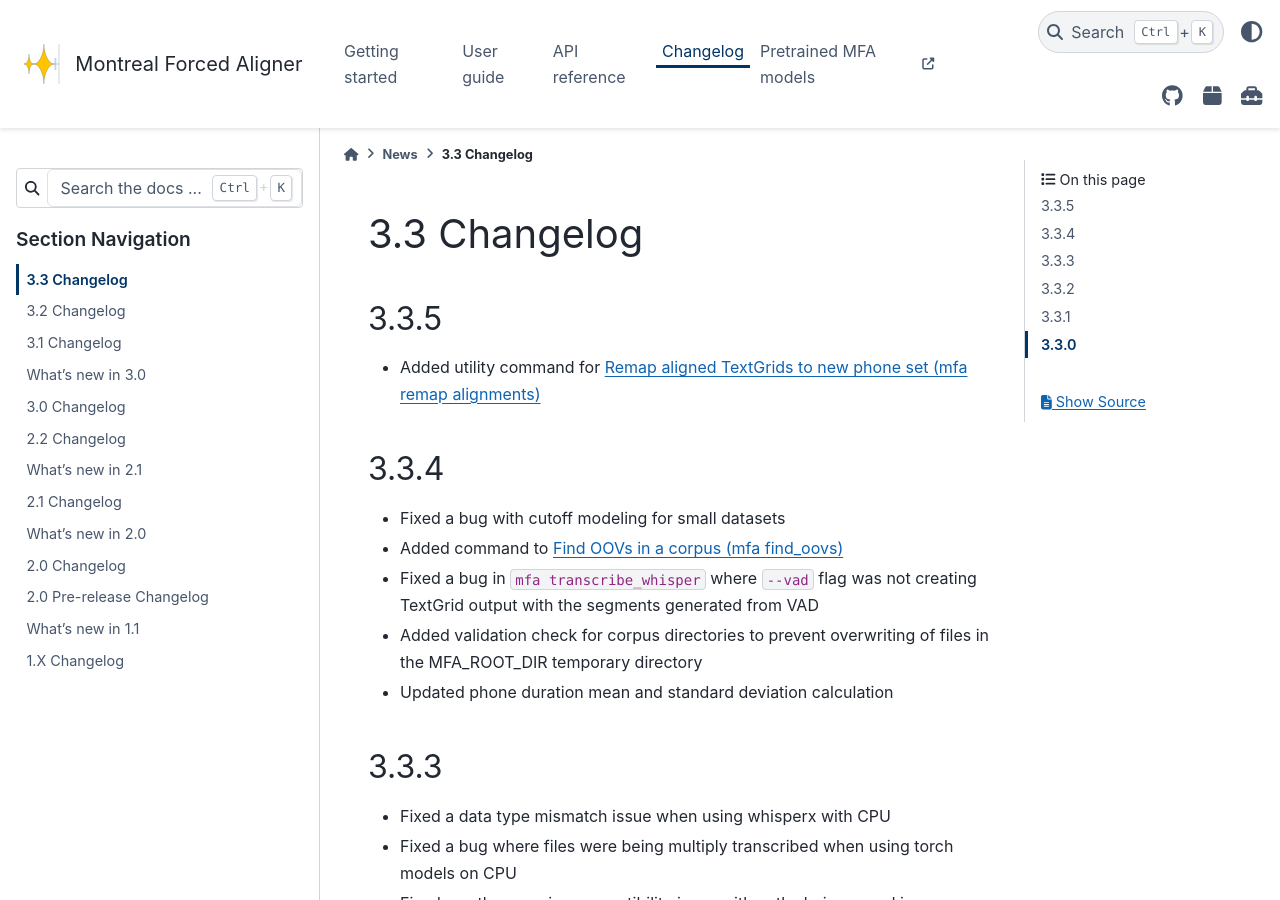
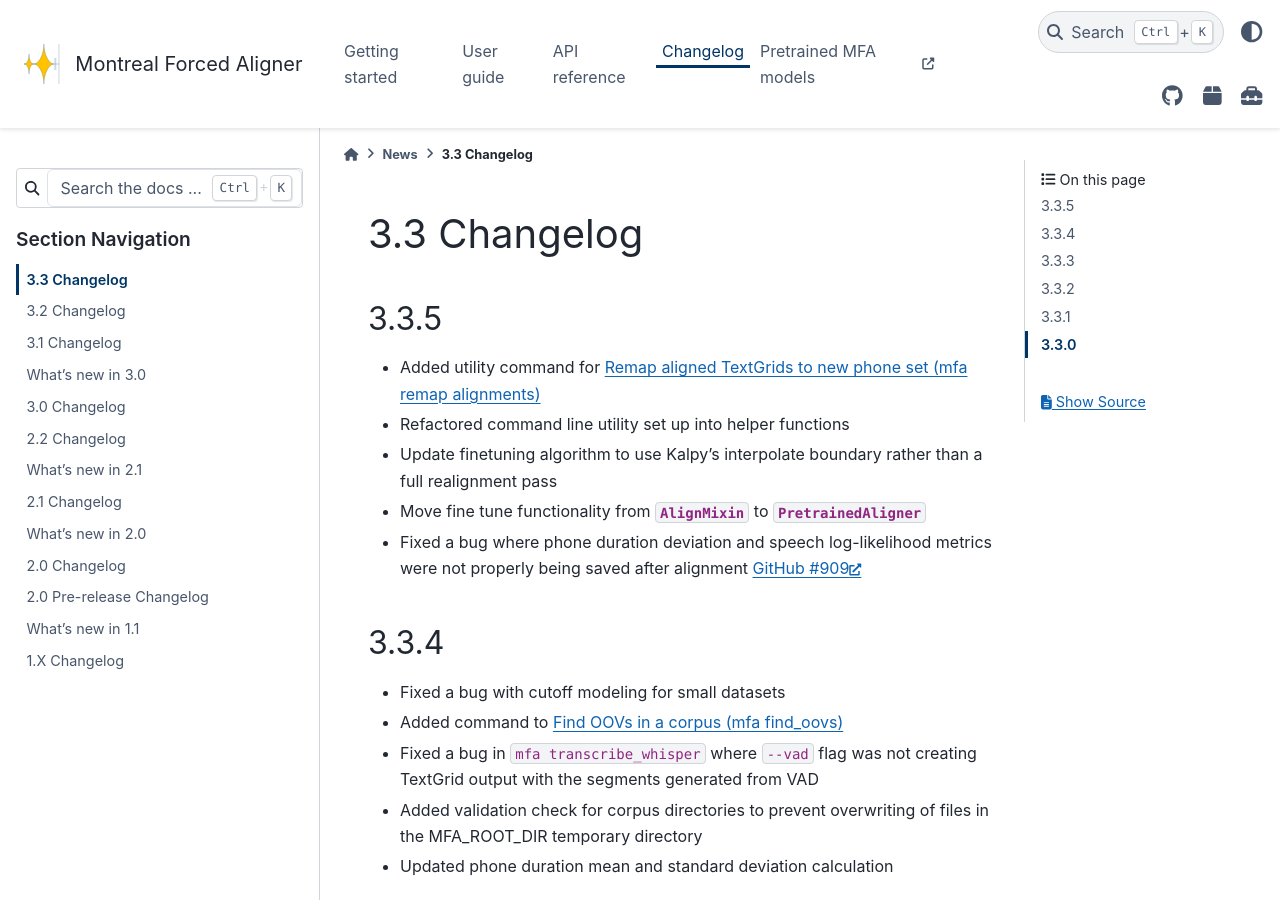
Before and after one commit to MontrealCorpusTools/Montreal-Forced-Aligner, a Sphinx documentation site: the page built from docs/source/changelog/changelog_3.3.rst, in a window 1280 px wide and 900 px high. Built offline with Sphinx 7.4.7 and the PyData theme 0.15.4, drawn with Linux system fonts in a browser that asks for light colours; the version number could not be read and is left out.

Commit message:
Update changelog for 3.3.5

```diff
--- a/docs/source/changelog/changelog_3.3.rst
+++ b/docs/source/changelog/changelog_3.3.rst
@@ -9,6 +9,10 @@
 -----
 
 - Added utility command for :ref:`remap_alignments`
+- Refactored command line utility set up into helper functions
+- Update finetuning algorithm to use Kalpy's interpolate boundary rather than a full realignment pass
+- Move fine tune functionality from :class:`~montreal_forced_aligner.alignment.AlignMixin` to :class:`~montreal_forced_aligner.alignment.PretrainedAligner`
+- Fixed a bug where phone duration deviation and speech log-likelihood metrics were not properly being saved after alignment :github_issue:`909`
 
 3.3.4
 -----
```
